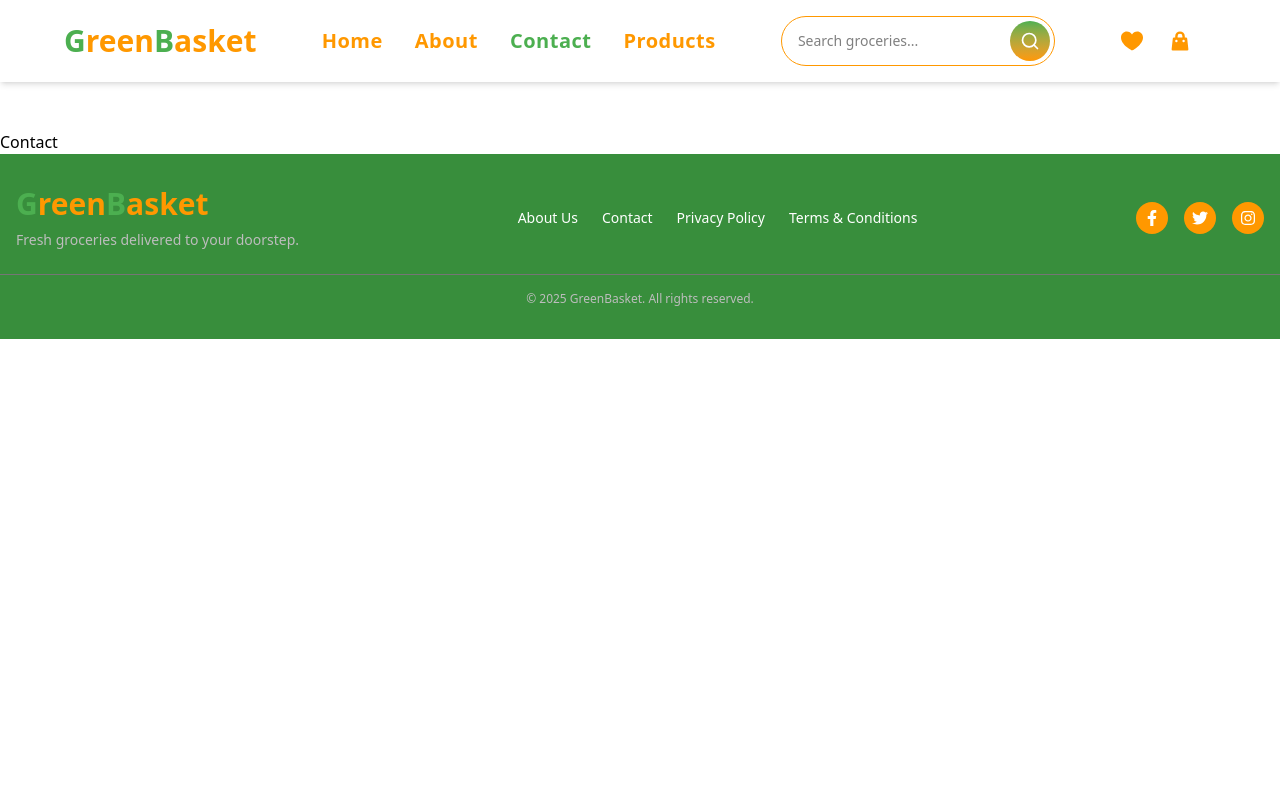
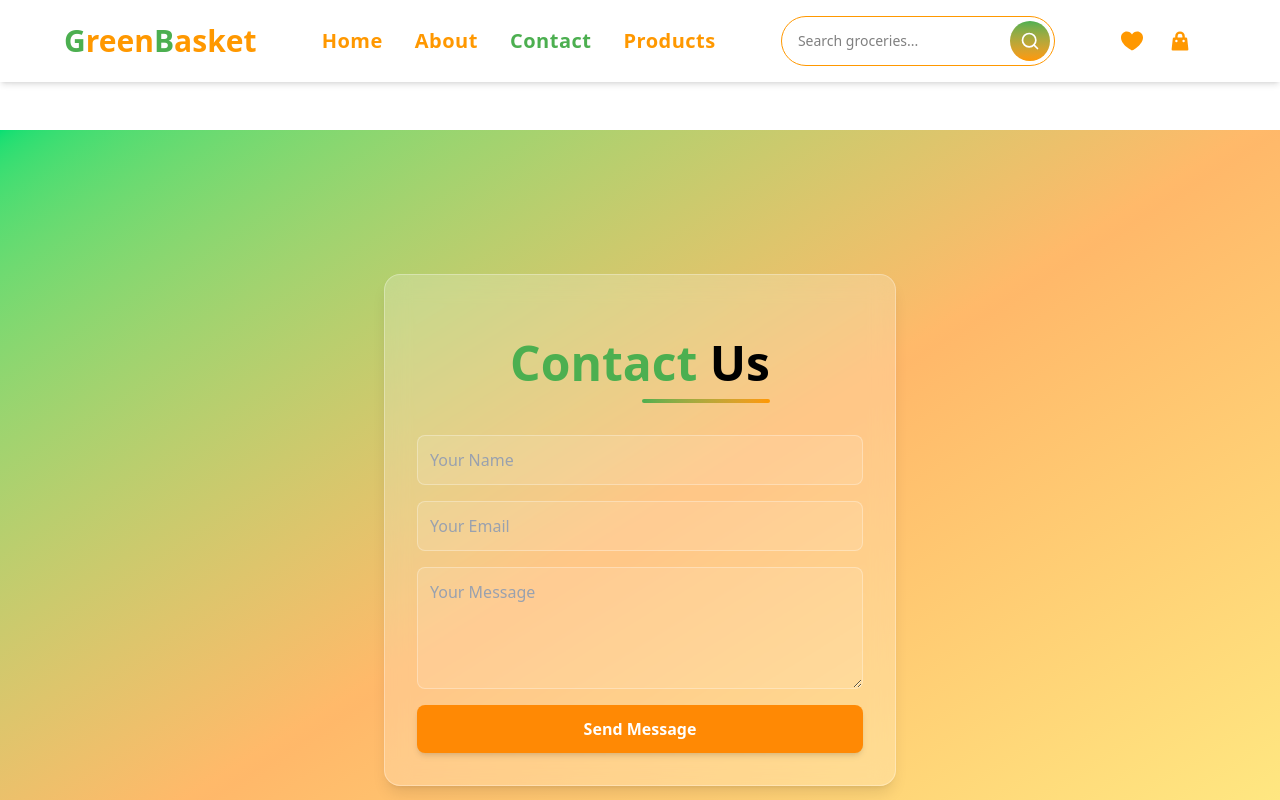
Before and after one commit to ShivaniCharan4101997/GreenBasket, a React (Vite) app: page /contact in a window 1280 px wide. Shown: the top 800 px of the page. Built offline with nearby package versions, Linux system fonts and the light colour scheme.

Commit message:
contact page add

```diff
--- a/package.json
+++ b/package.json
@@ -11,6 +11,7 @@
   },
   "dependencies": {
     "@tailwindcss/vite": "^4.1.12",
+    "firebase": "^12.1.0",
     "react": "^19.1.1",
     "react-dom": "^19.1.1",
     "react-icons": "^5.5.0",
--- /dev/null
+++ b/src/firebaseConfig.js
@@ -0,0 +1,18 @@
+// Import the functions you need from the SDKs you need
+import { initializeApp } from "firebase/app";
+import { getFirestore, collection } from "firebase/firestore";
+
+const firebaseConfig = {
+  apiKey: "AIzaSyAdphSny9GzHyQb554IhWFoIO1XsA9zKHo",
+  authDomain: "greenbasket-53a72.firebaseapp.com",
+  projectId: "greenbasket-53a72",
+  storageBucket: "greenbasket-53a72.firebasestorage.app",
+  messagingSenderId: "188400087156",
+  appId: "1:188400087156:web:bff31f1c519257957b2121",
+  measurementId: "G-PZFQMC5N1V"
+};
+
+// Initialize Firebase
+const app = initializeApp(firebaseConfig);
+export const db = getFirestore(app);
+export const messagesCollection = collection(db, "messages");
--- a/src/pages/Contact.jsx
+++ b/src/pages/Contact.jsx
@@ -1,7 +1,87 @@
-import React from "react";
+import { useState } from "react";
+import Heading from "../ui/Heading";
+import { messagesCollection } from "../firebaseConfig";
+import { addDoc } from "firebase/firestore";
 
-const Contact = () => {
-  return <div>Contact</div>;
+const ContactUs = () => {
+  const [formData, setFormData] = useState({
+    name: "",
+    email: "",
+    message: "",
+  });
+  const [loading, setLoading] = useState(false);
+  const [success, setSuccess] = useState(false);
+
+  function handleChange(e) {
+    setFormData({ ...formData, [e.target.name]: e.target.value });
+  }
+
+  async function handleSubmit(e) {
+    e.preventDefault();
+    setLoading(true);
+    setSuccess(false);
+
+    try {
+      await addDoc(messagesCollection, formData);
+      setSuccess(true);
+      setFormData({ name: "", email: "", message: "" });
+    } catch (error) {
+      console.error("Error adding document: ", error);
+    } finally {
+      setLoading(false);
+    }
+  }
+
+  return (
+    <div className="min-h-screen flex items-center justify-center bg-gradient-to-br from-green-400 via-orange-300 to-yellow-200 p-6">
+      <div className="backdrop-blur-md bg-white/20 border border-white/30 shadow-lg rounded-2xl p-8 max-w-lg w-full">
+        <Heading span="Contact" regular="Us" />
+        <form onSubmit={handleSubmit} className="flex flex-col space-y-4 mt-4">
+          <input
+            name="name"
+            value={formData.name}
+            onChange={handleChange}
+            type="text"
+            placeholder="Your Name"
+            className="p-3 rounded-lg border border-white/30 bg-white/10 text-white placeholder-gray-400 focus:outline-none focus:ring-2 focus:ring-orange-300"
+            required
+          />
+          <input
+            name="email"
+            value={formData.email}
+            onChange={handleChange}
+            type="email"
+            placeholder="Your Email"
+            className="p-3 rounded-lg border border-white/30 bg-white/10 text-white placeholder-gray-400 focus:outline-none focus:ring-2 focus:ring-orange-300"
+            required
+          />
+          <textarea
+            name="message"
+            value={formData.message}
+            onChange={handleChange}
+            placeholder="Your Message"
+            rows={4}
+            className="p-3 rounded-lg border border-white/30 bg-white/10 text-white placeholder-gray-400 focus:outline-none focus:ring-2 focus:ring-orange-300"
+            required
+          ></textarea>
+
+          <button
+            type="submit"
+            disabled={loading}
+            className="bg-orange-400 hover:bg-orange-500 text-white font-bold py-3 rounded-lg transition duration-300 shadow-md disabled:bg-gray-400"
+          >
+            {loading ? "Sending..." : "Send Message"}
+          </button>
+
+          {success && (
+            <p className="text-green-200 text-center mt-2">
+              Message sent successfully!
+            </p>
+          )}
+        </form>
+      </div>
+    </div>
+  );
 };
 
-export default Contact;
+export default ContactUs;
```
Also changed, not shown: 1 other file (tests, documents, lock files or other folders).
